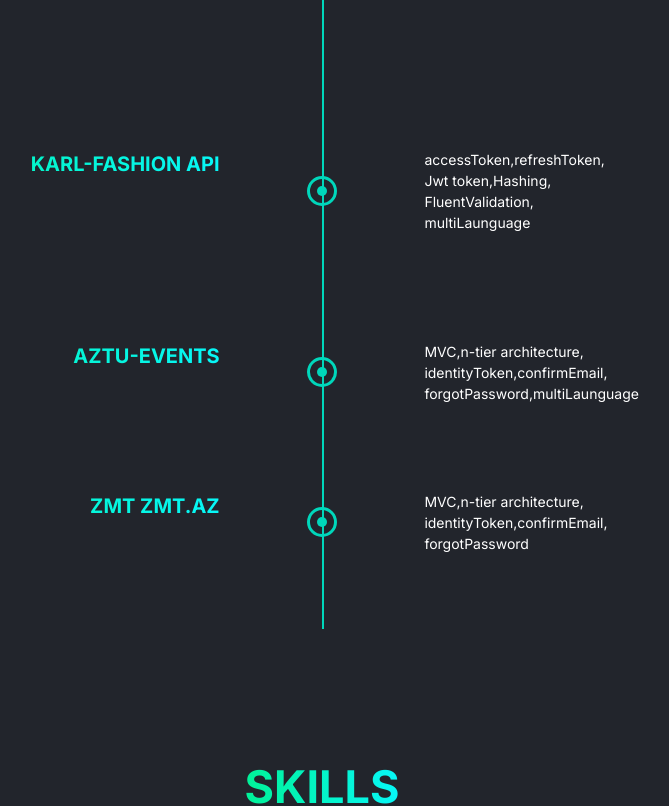
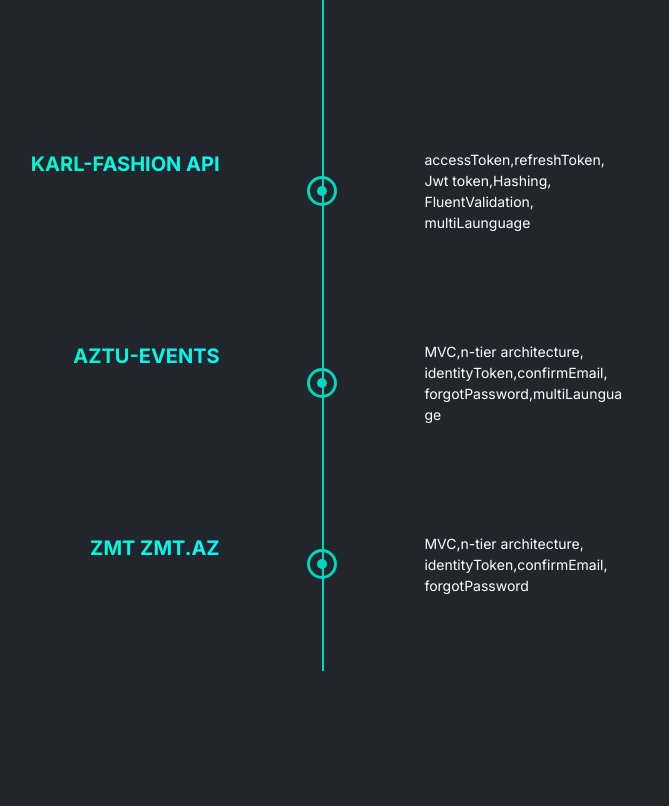
Before and after one commit to TahirMuradov/Portfolio, a Next.js app: page / in a window 1280 px wide. Shown: the part 2924-3730 px from the top of the page, without its empty margins (318-987 px from the left). Built offline with nearby package versions, Linux system fonts and the light colour scheme.

Commit message:
pWordBreakAdded

```diff
--- a/app/globals.css
+++ b/app/globals.css
@@ -3,6 +3,9 @@
 @tailwind utilities;
 
 @import url("../components/Main/anime.css");
+p{
+  word-wrap: break-word;
+}
 .customBtn{
   background: -webkit-gradient(linear, left top, right top, from(#17d396), to(#07f7f7));
     background: linear-gradient(to right, #17d396, #07f7f7);
```
